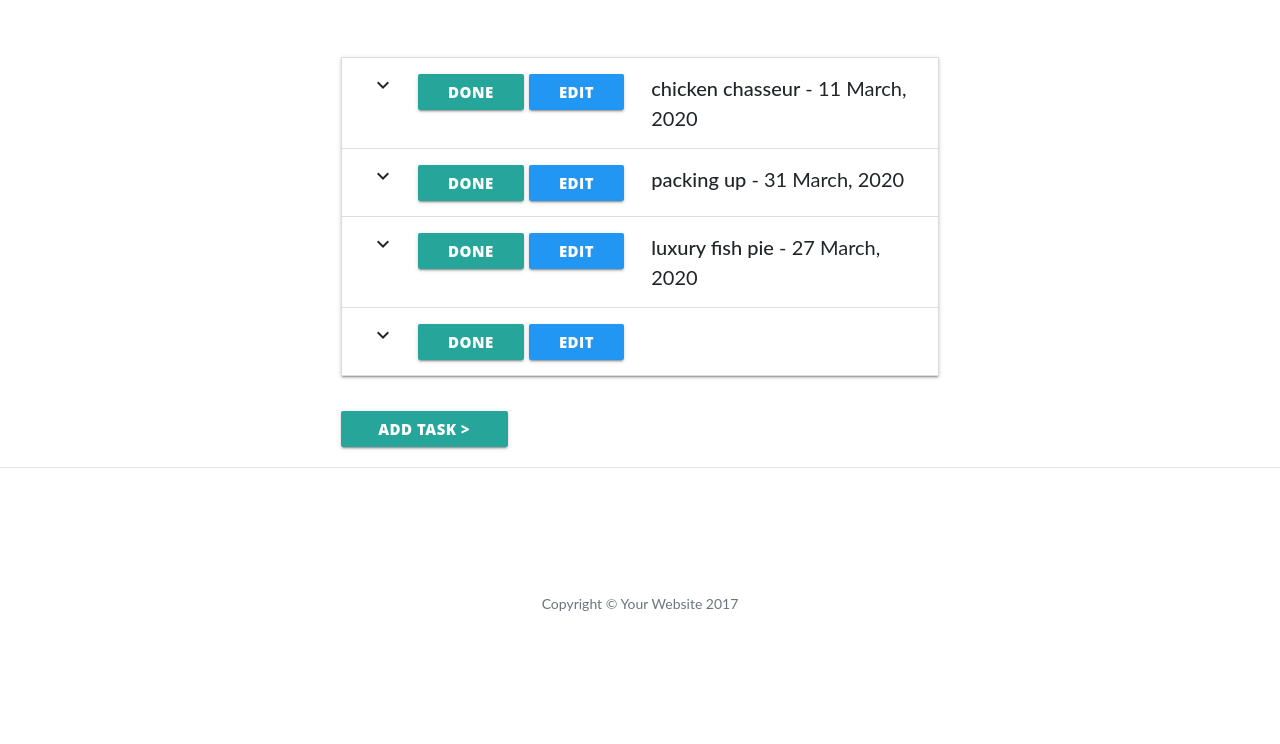
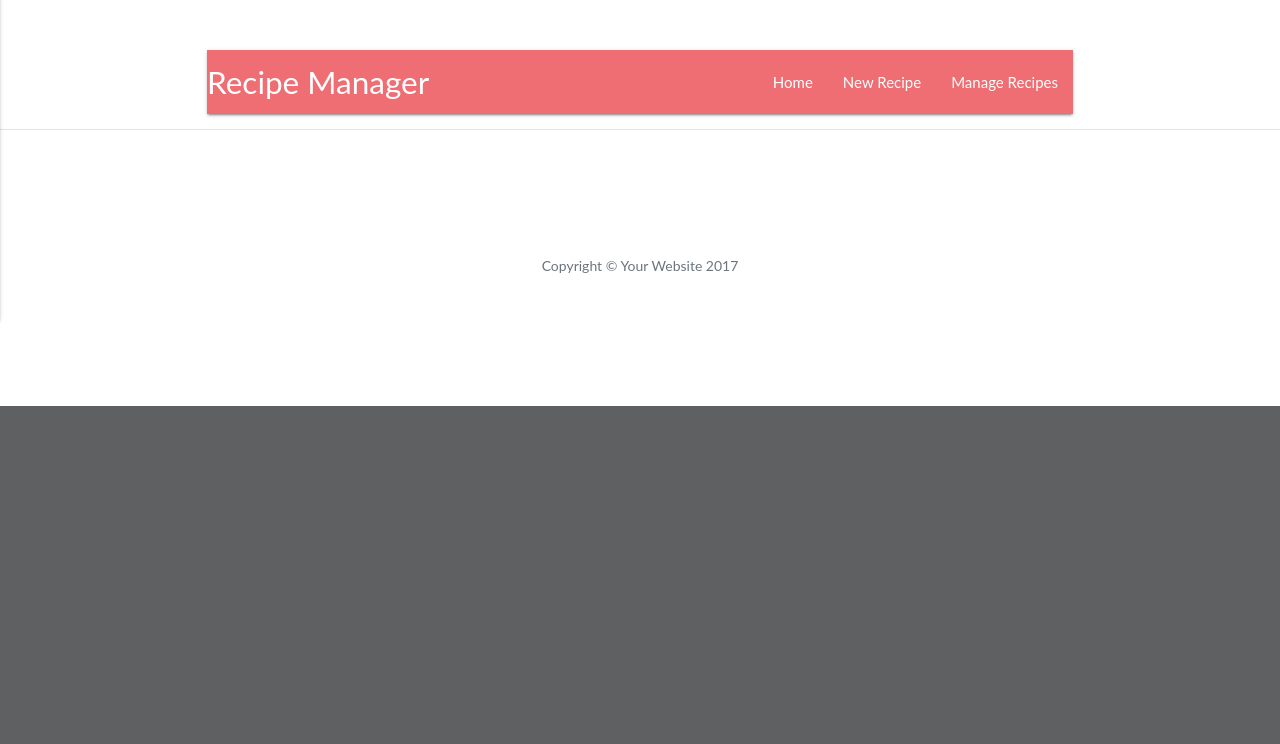
Before and after one commit to SOliv1/ms-cook-corner, a Flask app: template templates/recipes.html in a window 1280 px wide. Shown: the part 540-1284 px from the top of the page. After the commit the page ends 946 px from the top, so only its background shows below. Run offline with Flask 2, Linux system fonts and the light colour scheme; the template is opened without the code that fills it, so the values that code supplies are empty; some libraries are stand-ins or nearby versions.

Commit message:
adding tasks and categories

```diff
--- a/app.py
+++ b/app.py
@@ -10,11 +10,8 @@
 
 
 app = Flask(__name__)
-
-
-os.environ["MONGO_DBNAME"] = 'cook_corner'
+app.config["MONGO_DBNAME"] = 'cook_corner'
 app.config["MONGO_URI"] = os.getenv('MONGO_URI', 'mongodb://localhost')
-
 mongo = PyMongo(app)
 
 
@@ -23,7 +20,7 @@
     return render_template("index.html")
 
 
-@app.route('/pages/about')
+@app.route('/about')
 def about():
     data = []
     with open("data/company.json", "r") as json_data:
@@ -31,20 +28,19 @@
     return render_template("/about.html", page_title="About", company=data)
 
 
-@app.route('/pages/contact')
+@app.route('/contact')
 def contact():
     return render_template("contact.html", page_title="Contact")
 
 
-@app.route('/pages/recipes')
+@app.route('/recipes')
 def recipes():
     return render_template("recipes.html", page_title="Recipes")
 
+    """
+    recipes adding the CRUD functionality to my recipe to create a database for users, share recipes and
+    find exchange ideas
 
-## recipes page
-    """
-    adding the CRUD functionality to my recipe to create a database for users to share recipes and
-    find exchange ideas.
     """
 
 @app.route('/')
@@ -100,11 +96,17 @@
                            categories=mongo.db.categories.find())
 
 
+@app.route('/delete_category/<category_id>')
+def delete_category(category_id):
+    mongo.db.categories.remove({'_id': ObjectId(category_id)})
+    return redirect(url_for('get_categories'))
+
+
 @app.route('/edit_category/<category_id>')
 def edit_category(category_id):
     return render_template('editcategory.html',
                            category=mongo.db.categories.find_one(
-                           {'_id': ObjectId(category_id)}))
+                            {'_id': ObjectId(category_id)}))
 
 
 @app.route('/update_category/<category_id>', methods=['POST'])
@@ -115,6 +117,11 @@
     return redirect(url_for('get_categories'))
 
 
+@app.route('/add_category')
+def add_category():
+    return render_template('addcategory.html')
+
+
 if __name__ == '__main__':
     app.run(host=os.environ.get('IP', "0.0.0.0"),
             port=int(os.environ.get('PORT', "8080")),
--- a/static/css/style.css
+++ b/static/css/style.css
@@ -149,3 +149,7 @@
 
 
 /*-- Recipes-Styles ---------------------------------------------------- */
+
+body {
+    background-color: rgb(255, 255, 255);
+}
--- a/templates/categories.html
+++ b/templates/categories.html
@@ -1,3 +1,5 @@
+<!DOCTYPE html>
+
 {% extends 'base.html'%} {% block content %}
 
 <div class="row">
@@ -8,14 +10,12 @@
             <div class="collapsible-header">
                 <a href="{{url_for('delete_category', category_id=category._id)}}" class="waves-effect waves-light btn btn_small">Del</a>
                 <a href="{{url_for('edit_category', category_id=category._id)}}" class="waves-effect waves-light btn btn_small blue">Edit</a>
-
                 <div class="task_header">
                     <strong>{{category.category_name}}</strong>
                 </div>
             </div>
         </li>
         {% endfor %}
-
     </ul>
 </div>
 <div class="row">
--- a/templates/contact.html
+++ b/templates/contact.html
@@ -17,7 +17,7 @@
 
 
         <p>Want to get in touch? Fill out the form below to receive our monthly newsletters packed with recipes, giveaways, latest hints and tips and a healthy baking guide.</p>
-        <h5>Sign up today for a chance to win a special Mason Cash bundle and receive a healthy baking guide.</5>
+        <h5>Sign up today for a chance to win a special Cook Corner bundle and receive a healthy baking guide.</h5>
         <form method="POST" name="sentMessage" id="contactForm">
             <div class="control-group">
                 <div class="form-group floating-label-form-group controls">
--- a/templates/editcategory.html
+++ b/templates/editcategory.html
@@ -15,7 +15,7 @@
         </div>
         <div class="row">
             <button class="btn waves-effect waves-light" type="submit" name="action">Save Changes
-                <i class="material-icons right">playlist_add</i>
+                <i class="material-icons right">library_add</i>
              </button>
             <a href="{{ url_for('get_categories') }}" class="waves-effect waves-light btn grey">
                 <i class="material-icons right">cancel</i>Cancel
--- a/templates/edittask.html
+++ b/templates/edittask.html
@@ -17,7 +17,7 @@
                     {% endif %}
                   {% endfor %}
                 </select>
-                <label>Task Category</label>
+                <label>Recipe Category</label>
             </div>
         </div>
         <div class="row">
@@ -47,7 +47,7 @@
                     {% if task.is_urgent %}
                           <input id="is_urgent" name="is_urgent" type="checkbox" checked>
                     {% else %}
-                         <input id="is_urgent" name="is_urgent" type="checkbox">
+                         <input id="it_is_urgent" name="is_urgent" type="checkbox">
                     {% endif%}
                   <span class="lever"></span>
                   Is Urgent
@@ -56,7 +56,7 @@
         </div>
         <div class="row">
             <button class="btn waves-effect waves-light" type="submit" name="action">Edit Task
-                <i class="material-icons right">playlist_add</i>
+                <i class="material-icons right">list</i>
              </button>
         </div>
     </form>
--- a/templates/recipes.html
+++ b/templates/recipes.html
@@ -18,84 +18,25 @@
     </head>
 
     <body>
-        <div class="container">
-            <div class="row">
-                <ul class="collapsible" data-collapsible="accordion">
-                    <li>
-                        <div class="collapsible-header">
-                            <div class="col s3">
-                                <i class="material-icons">expand_more</i>
-                                <a href="/delete_task/5e51791b6270e2aa6e4d9d7b" class="waves-effect waves-light btn btn_small">Done</a>
-                                <a href="/edit_task/5e51791b6270e2aa6e4d9d7b" class="waves-effect waves-light btn btn_small blue">Edit</a>
-                            </div>
-                            <div class="task_header col s9">
-                                <strong>chicken chasseur</strong> - 11 March, 2020
-                            </div>
-                        </div>
-                        <div class="collapsible-body">
-                            <span>
-                                delicious with a glass of poulie fume
-                            </span>
-                        </div>
-                    </li>
-                    <li>
-                        <div class="collapsible-header">
-                            <div class="col s3">
-                                <i class="material-icons">expand_more</i>
-                                <a href="/delete_task/5e64dda1b99888db5cb6aad1" class="waves-effect waves-light btn btn_small">Done</a>
-                                <a href="/edit_task/5e64dda1b99888db5cb6aad1" class="waves-effect waves-light btn btn_small blue">Edit</a>
-                            </div>
-                            <div class="task_header col s9">
-                                <strong>packing up </strong> - 31 March, 2020
-                            </div>
-                        </div>
-                        <div class="collapsible-body">
-                            <span>
-                                got to get it done
-                            </span>
-                        </div>
-                    </li>
-                    <li>
-                        <div class="collapsible-header">
-                            <div class="col s3">
-                                <i class="material-icons">expand_more</i>
-                                <a href="/delete_task/5e68de569341b1d3857f349d" class="waves-effect waves-light btn btn_small">Done</a>
-                                <a href="/edit_task/5e68de569341b1d3857f349d" class="waves-effect waves-light btn btn_small blue">Edit</a>
-                            </div>
-                            <div class="task_header col s9">
-                                <strong>luxury fish pie</strong> - 27 March, 2020
-                            </div>
-                        </div>
-                        <div class="collapsible-body">
-                            <span>
-                                 delicious and luxurious pieces of cod fish in a creamy white wine sauce with flecks of parsley and topped with a cheese baked mash potato - great with a glass of chablis
-                            </span>
-                        </div>
-                    </li>
-                    <li>
-                        <div class="collapsible-header">
-                            <div class="col s3">
-                                <i class="material-icons">expand_more</i>
-                                <a href="/delete_task/5e68df0f9341b1d3857f349e" class="waves-effect waves-light btn btn_small">Done</a>
-                                <a href="/edit_task/5e68df0f9341b1d3857f349e" class="waves-effect waves-light btn btn_small blue">Edit</a>
-                            </div>
-                            <div class="task_header col s9">
-                                <strong></strong>
-                            </div>
-                        </div>
-                        <div class="collapsible-body">
-                            <span>
-                            </span>
-                        </div>
-                    </li>
+        <header>
+            <nav>
+                <div class="nav-wrapper">
+                    <a href="{{url_for('get_categories')}}" class="brand-logo">Recipe Manager</a>
+                    <a href="#" data-activates="mobile-demo" class="button-collapse"><i class="material-icons">menu</i></a>
+                    <ul id="nav-mobile" class="right hide-on-med-and-down">
+                        <li><a href="{{url_for('get_categories')}}">Home</a></li>
+                        <li><a href="{{url_for('add_task')}}">New Recipe</a></li>
+                        <li><a href="{{url_for('get_tasks')}}">Manage Recipes</a></li>
+                    </ul>
+                    <ul class="side-nav" id="mobile-demo">
+                        <li><a href="{{url_for('get_categories')}}">Home</a></li>
+                        <li><a href="{{url_for('add_task')}}">New Recipe</a></li>
+                        <li><a href="{{url_for('get_tasks')}}">Manage Recipes</a></li>
                     </ul>
                 </div>
-            <div class= "row">
-                    <a href= "/add_task"class="waves-effect waves-light btn">
-                    <i class="material-icons right"></i>Add Task ></a>
-                </div>
-            </div>
-        </div>
+            </nav>
+        </header>
+
         <script src="https://cdnjs.cloudflare.com/ajax/libs/jquery/3.2.1/jquery.min.js"></script>
         <script src="https://cdnjs.cloudflare.com/ajax/libs/materialize/0.100.2/js/materialize.min.js"></script>
         <script type="text/javascript">
@@ -127,5 +68,3 @@
     </body>
 
 {% endblock %}
-
-</html>
```
Also changed, not shown: templates/add.task.html (added, +43 -0 lines), templates/add.tasks.html (deleted, +0 -57 lines), templates/tasks.html (+3 -5 lines), README.md, 2 other files. Lines whose indentation alone changed are shown as unchanged.
